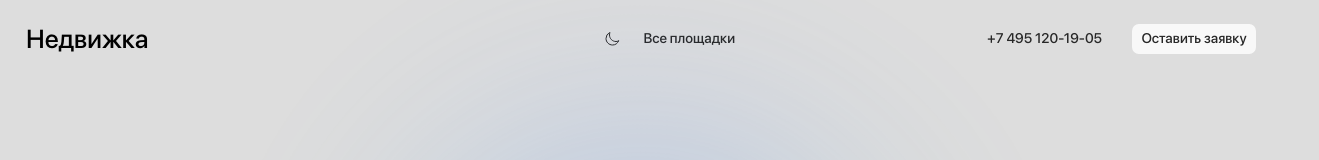
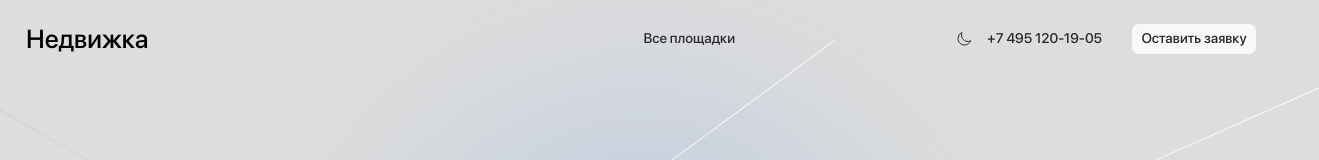
Before and after one commit to Imba-Sharik/nedvizka, a Next.js app: page / in a window 1280 px wide. Shown: the top 160 px of the page, 1319 px wide, since content can reach past the window. Built offline with nearby package versions, Linux system fonts and the light colour scheme.

Commit message:
feat: add decorative diagonal lines to hero section

```diff
--- a/src/app/page.tsx
+++ b/src/app/page.tsx
@@ -4,6 +4,59 @@ export default function Home() {
   return (
     <main className="relative w-full max-w-480 mx-auto min-h-screen">
       <Header />
+
+      {/* Lines group — above gradient */}
+      <div
+        className="absolute pointer-events-none z-10"
+        style={{
+          top: "40px",
+          height: "930.8px",
+          left: "calc((100% - 100vw) / 2 - 80.5px)",
+          width: "calc(100vw + 119px)",
+        }}
+      >
+        {/* Block 1 — bottom-left to top-right, right-aligned */}
+        <div
+          className="absolute right-0"
+          style={{ top: "47.5px", width: `${(1874 / 2039) * 100}%`, height: "569px" }}
+        >
+          <svg width="100%" height="100%" preserveAspectRatio="none">
+            <defs>
+              <linearGradient id="line1Gradient" x1="0%" y1="100%" x2="100%" y2="0%">
+                <stop offset="0%" stopColor="#C8C8C8" stopOpacity="1" />
+                <stop offset="100%" stopColor="#FFFFFF" stopOpacity="1" />
+              </linearGradient>
+            </defs>
+            <line x1="0" y1="569" x2="100%" y2="0" stroke="url(#line1Gradient)" strokeWidth="1" />
+          </svg>
+        </div>
+
+        {/* Block 2 — top-left to bottom-right, left-aligned */}
+        <div
+          className="absolute left-0"
+          style={{ top: "24.5px", width: `${(1334 / 2039) * 100}%`, height: "517px" }}
+        >
+          <svg width="100%" height="100%" preserveAspectRatio="none">
+            <defs>
+              <linearGradient id="line2Gradient" x1="0%" y1="0%" x2="100%" y2="100%">
+                <stop offset="0%" stopColor="#C8C8C8" stopOpacity="1" />
+                <stop offset="100%" stopColor="#FFFFFF" stopOpacity="1" />
+              </linearGradient>
+            </defs>
+            <line x1="0" y1="0" x2="100%" y2="517" stroke="url(#line2Gradient)" strokeWidth="1" />
+          </svg>
+        </div>
+
+        {/* Block 3 — bottom-left to top-right, left offset 114.5px */}
+        <div
+          className="absolute"
+          style={{ top: "0px", left: `${(114.5 / 2039) * 100}%`, width: `${(1220 / 2039) * 100}%`, height: "617px" }}
+        >
+          <svg width="100%" height="100%" preserveAspectRatio="none">
+            <line x1="0" y1="617" x2="100%" y2="0" stroke="rgba(255,255,255,1)" strokeWidth="1" />
+          </svg>
+        </div>
+      </div>
 
       {/* Gradient blur */}
       <div className="absolute top-30 left-1/2 -translate-x-1/2 pointer-events-none z-0">
--- a/src/widgets/header/ui/Header.tsx
+++ b/src/widgets/header/ui/Header.tsx
@@ -19,9 +19,13 @@ export function Header() {
 
       {/* Desktop nav */}
       <nav className="hidden lg:flex items-center">
+        <p className="text-[14px] font-medium leading-4.25 opacity-[0.82] text-page-text mr-53.5">
+          Все площадки
+        </p>
+
         <button
           onClick={toggleTheme}
-          className="w-7.5 h-7.5 flex items-center justify-center rounded-[7px] opacity-[0.82] text-page-text hover:bg-black/5 dark:hover:bg-white/10 transition-colors mr-4"
+          className="w-7.5 h-7.5 flex items-center justify-center rounded-[7px] opacity-[0.82] text-page-text hover:bg-black/5 dark:hover:bg-white/10 transition-colors mr-2"
           aria-label="Переключить тему"
         >
           <svg
@@ -51,10 +55,6 @@ export function Header() {
             />
           </svg>
         </button>
-
-        <p className="text-[14px] font-medium leading-4.25 opacity-[0.82] text-page-text mr-63">
-          Все площадки
-        </p>
 
         <p className="text-[14px] font-medium leading-4.25 opacity-[0.82] text-page-text mr-7.5">
           +7 495 120-19-05
```
